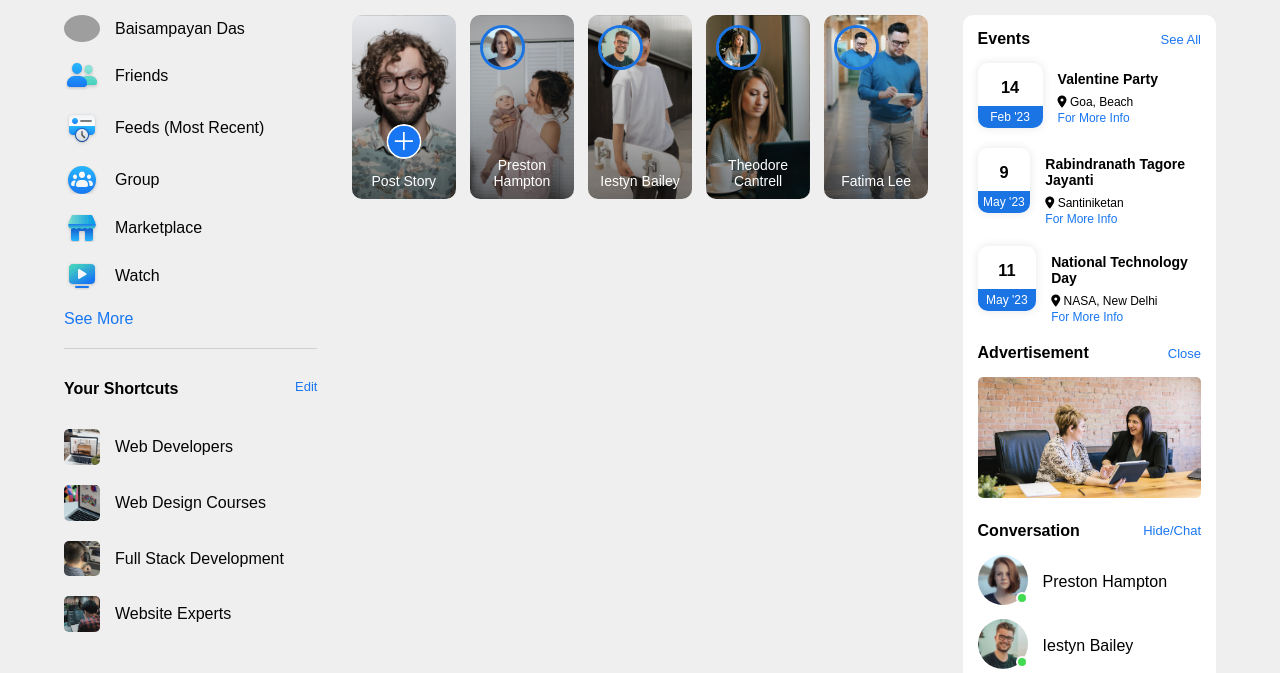
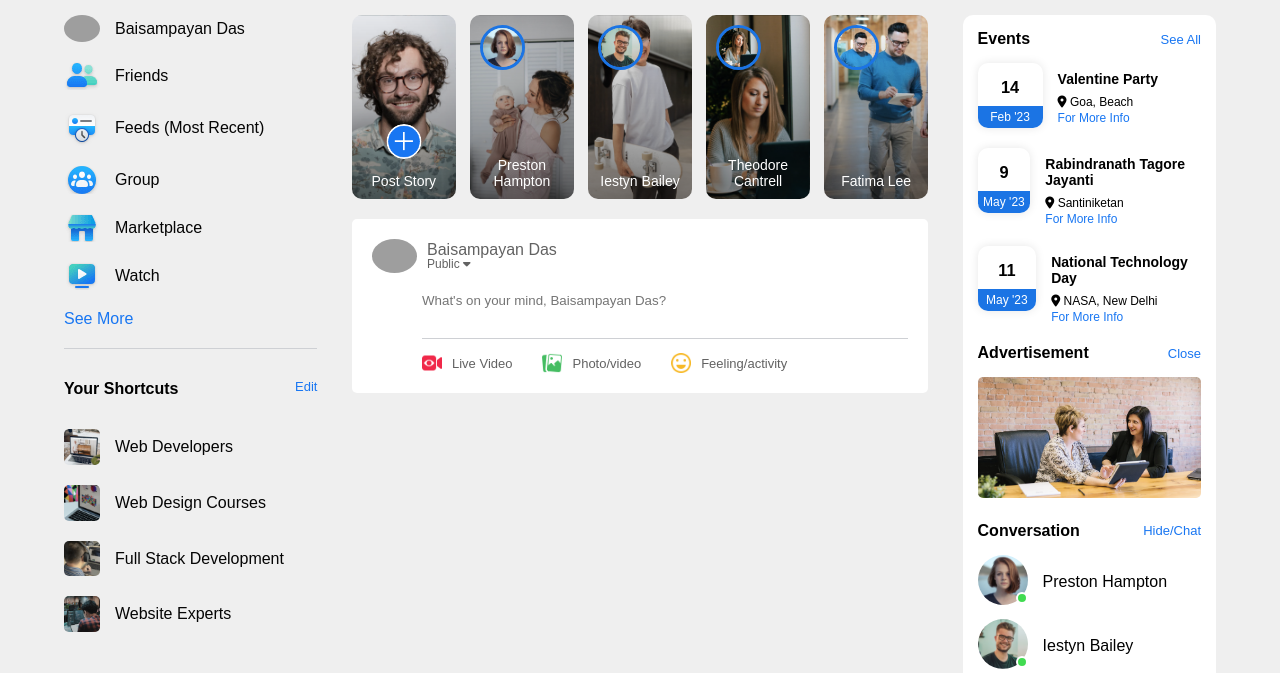
Before and after one commit to Baisampayan/Facebook-Clone, a PHP site: page /index.html in a window 1280 px wide. Shown: the part 51-724 px from the top of the page. Run offline with PHP 8.4, Linux system fonts and the light colour scheme; grey boxes are pictures that could not be loaded.

Commit message:
Create Post - Done

```diff
--- a/index.html
+++ b/index.html
@@ -78,6 +78,25 @@
                 <div class="story network-story-4">
                     <img src="./img/member-4.png" alt="upload">
                     <p>Fatima Lee</p>
+                </div>
+            </div>
+
+            <!-- Publish Post Area -->
+            <div class="create-post">
+                <div class="user-profile">
+                    <img src="./img/bd-profile-pic" alt="profile-pic">
+                    <div>
+                        <p>Baisampayan Das</p>
+                        <small>Public <i class="fa-solid fa-caret-down"></i></small>
+                    </div>
+                </div>
+                <div class="post-input-container">
+                    <textarea rows="3" placeholder="What's on your mind, Baisampayan Das?"></textarea>
+                    <div class="create-post-button">
+                        <a href="#"><img src="./img/live-video.png" alt="live-video">Live Video</a>
+                        <a href="#"><img src="./img/photo.png" alt="Photo">Photo/video</a>
+                        <a href="#"><img src="./img/feeling.png" alt="Feeling">Feeling/activity</a>
+                    </div>
                 </div>
             </div>
         </div>
--- a/style.css
+++ b/style.css
@@ -12,6 +12,7 @@
     --sidebar-imp-color: #050505;
     --sidebar-more-link: #1876F2;
     --border-color: #CED0D4;
+    --primary-text-color: #626262;
 }
 
 *{
@@ -316,3 +317,64 @@ nav {
 .network-story-4 {
     background-image: linear-gradient(transparent, rgba(0,0,0,0.5)), url(./img/status-5.png);
 }
+
+.create-post {
+    width: 100%;
+    background: var(--white-color);
+    border-radius: 5px;
+    padding: 20px;
+    color: var(--primary-text-color);
+}
+
+.user-profile {
+    display: flex;
+    align-items: center;
+}
+
+.user-profile img {
+    width: 45px;
+    border-radius: 50%;
+    margin-right: 10px;
+}
+
+.user-profile p {
+    margin-bottom: -5px;
+    font-weight: 500;
+    color: var(--primary-text-color);
+}
+
+.user-profile small {
+    font-size: 12px;
+}
+
+.post-input-container {
+    padding: 20px 0 0 50px;
+}
+
+.post-input-container textarea {
+    width: 100%;
+    border: 0;
+    outline: 0;
+    border-bottom: 1px solid var(--border-color);
+    background: transparent;
+    resize: none;
+}
+
+.create-post-button {
+    display: flex;
+    margin-top: 10px;
+}
+
+.create-post-button a {
+    text-decoration: none;
+    display: flex;
+    align-items: center;
+    color: var(--primary-text-color);
+    font-size: 13px;
+    margin-right: 30px;
+}
+
+.create-post-button a img {
+    width: 20px;
+    margin-right: 10px;
+}
```
Also changed, not shown: img/feeling.png, img/live-video.png, img/photo.png.
